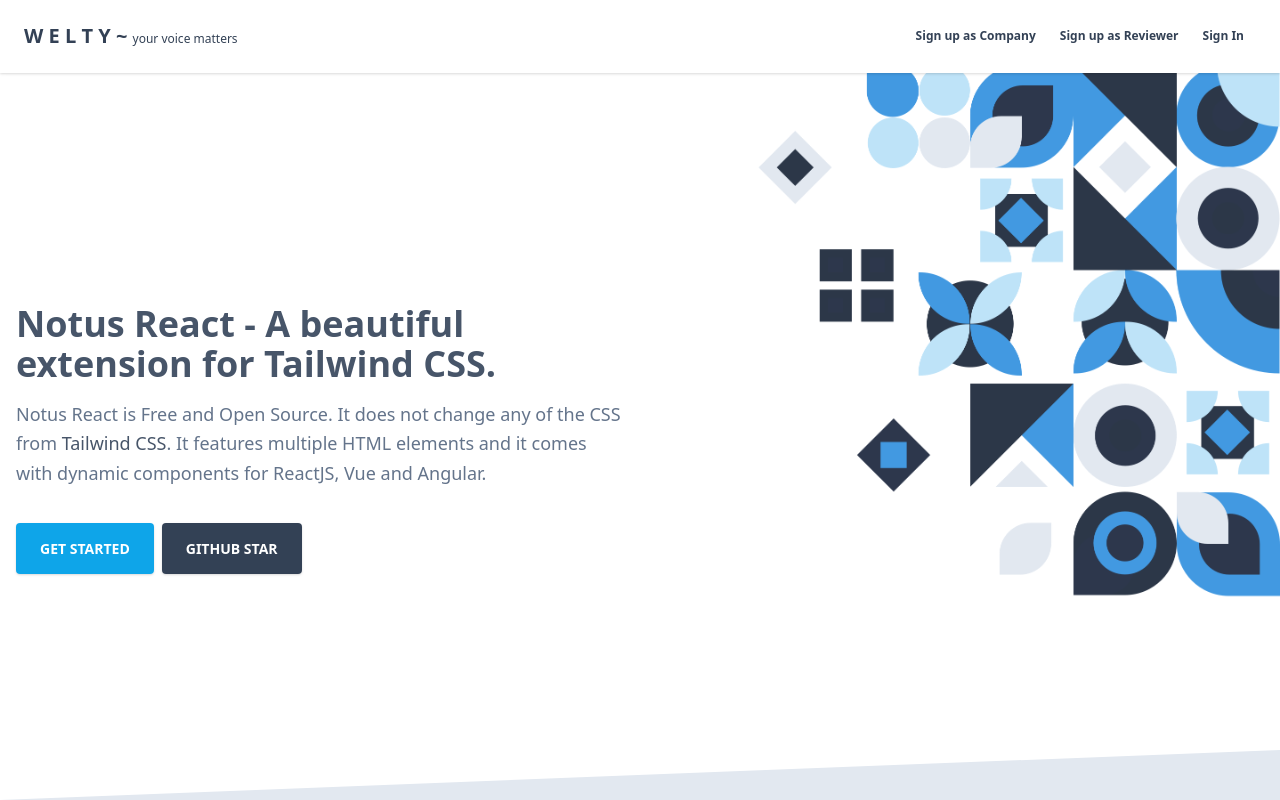
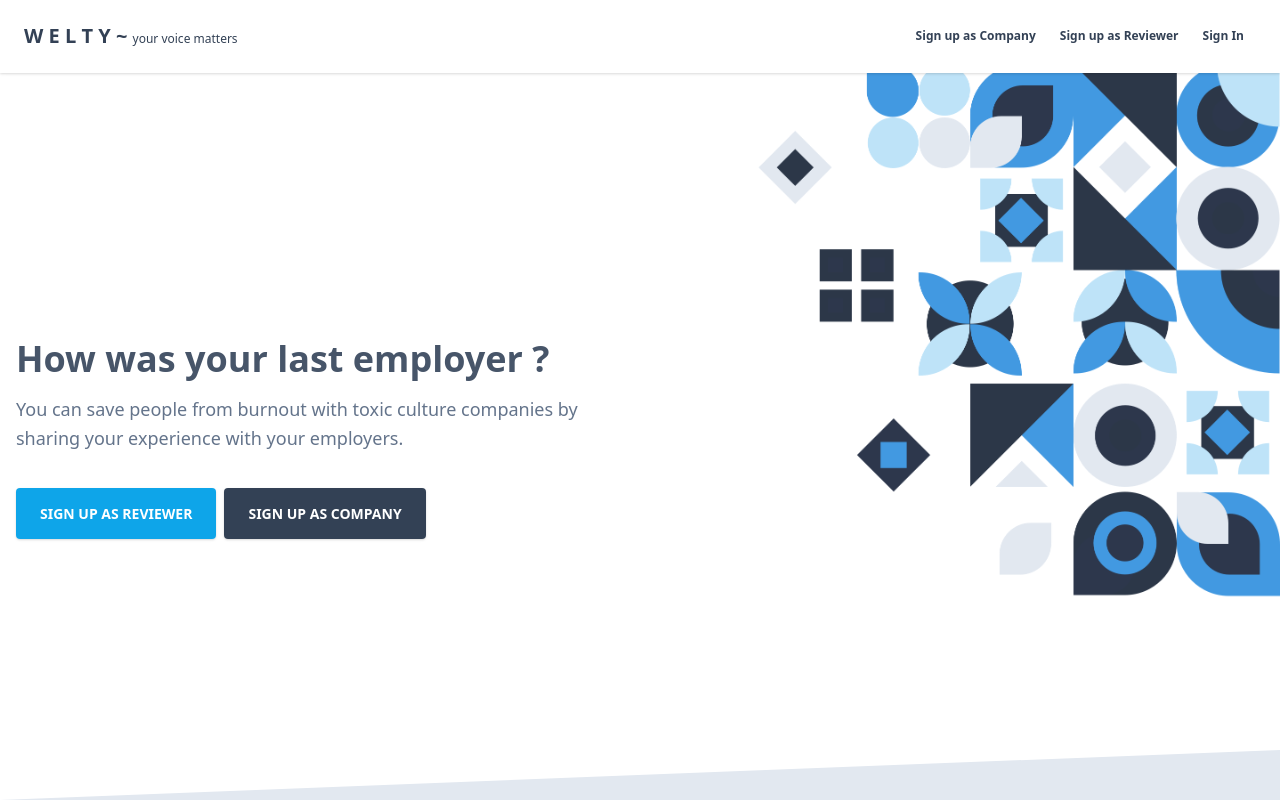
Before and after one commit to itskhurrams/Orbit, a React (Create React App) app in the folder client/: page / in a window 1280 px wide. Shown: the top 800 px of the page. Built offline with nearby package versions, Linux system fonts and the light colour scheme.

Commit message:
home page links updated

```diff
--- a/client/src/components/navbars/NavbarHome.jsx
+++ b/client/src/components/navbars/NavbarHome.jsx
@@ -37,9 +37,7 @@
                 className='hover:text-blueGray-500 text-blueGray-700 px-3 py-4 lg:py-2 flex items-center text-xs font-bold'
                 href='/CompanySignup'
               >
-                {/* <i className='text-blueGray-400 fab fa-facebook text-lg leading-lg ' /> */}
                 Sign up as Company
-                <span className='lg:hidden inline-block ml-2'>Share</span>
               </a>
             </li>
 
@@ -48,9 +46,7 @@
                 className='hover:text-blueGray-500 text-blueGray-700 px-3 py-4 lg:py-2 flex items-center text-xs font-bold'
                 href='/ReviewerSignup'
               >
-                {/* <i className='text-blueGray-400 fab fa-twitter text-lg leading-lg ' /> */}
                 Sign up as Reviewer
-                <span className='lg:hidden inline-block ml-2'>Tweet</span>
               </a>
             </li>
 
@@ -59,19 +55,9 @@
                 className='hover:text-blueGray-500 text-blueGray-700 px-3 py-4 lg:py-2 flex items-center text-xs font-bold'
                 href='/SignIn'
               >
-                {/* <i className='text-blueGray-400 fab fa-github text-lg leading-lg ' /> */}
                 Sign In
-                <span className='lg:hidden inline-block ml-2'>Star</span>
               </a>
             </li>
-            {/* <li className='flex items-center'>
-              <button
-                className='bg-lightBlue-500 text-white active:bg-lightBlue-600 text-xs font-bold uppercase px-4 py-2 rounded shadow hover:shadow-lg outline-none focus:outline-none lg:mr-1 lg:mb-0 ml-3 mb-3 ease-linear transition-all duration-150'
-                type='button'
-              >
-                <i className='fas fa-arrow-alt-circle-down'></i> Download
-              </button>
-            </li> */}
           </ul>
         </div>
       </div>
--- a/client/src/views/Home.jsx
+++ b/client/src/views/Home.jsx
@@ -6,36 +6,28 @@
   <>
     <NavbarHome fixed />
     <section className='header relative pt-16 items-center flex h-screen max-h-860-px'>
-      <div className='container mx-auto items-center flex flex-wrap'>
+      <div className='container mx-auto items-center flex flex-wrap mt-24 md:mt-16 mb-24 md:mb-16'>
         <div className='w-full md:w-8/12 lg:w-6/12 xl:w-6/12 px-4'>
           <div className='pt-32 sm:pt-0'>
             <h2 className='font-semibold text-4xl text-blueGray-600'>
-              Notus React - A beautiful extension for Tailwind CSS.
+              How was your last employer ?
             </h2>
             <p className='mt-4 text-lg leading-relaxed text-blueGray-500'>
-              Notus React is Free and Open Source. It does not change any of the
-              CSS from{' '}
-              <a
-                href='https://tailwindcss.com/?ref=creativetim'
-                className='text-blueGray-600'
-              >
-                Tailwind CSS
-              </a>
-              . It features multiple HTML elements and it comes with dynamic
-              components for ReactJS, Vue and Angular.
+              You can save people from burnout with toxic culture companies by
+              sharing your experience with your employers.
             </p>
             <div className='mt-12'>
               <a
-                href='https://www.creative-tim.com/learning-lab/tailwind/react/overview/notus?ref=nr-index'
+                href='/ReviewerSignup'
                 className='get-started text-white font-bold px-6 py-4 rounded outline-none focus:outline-none mr-1 mb-1 bg-lightBlue-500 active:bg-lightBlue-600 uppercase text-sm shadow hover:shadow-lg ease-linear transition-all duration-150'
               >
-                Get started
+                Sign up as Reviewer
               </a>
               <a
-                href='https://github.com/creativetimofficial/notus-react?ref=nr-index'
+                href='/CompanySignup'
                 className='github-star ml-1 text-white font-bold px-6 py-4 rounded outline-none focus:outline-none mr-1 mb-1 bg-blueGray-700 active:bg-blueGray-600 uppercase text-sm shadow hover:shadow-lg ease-linear transition-all duration-150'
               >
-                Github Star
+                Sign up as Company
               </a>
             </div>
           </div>
```
